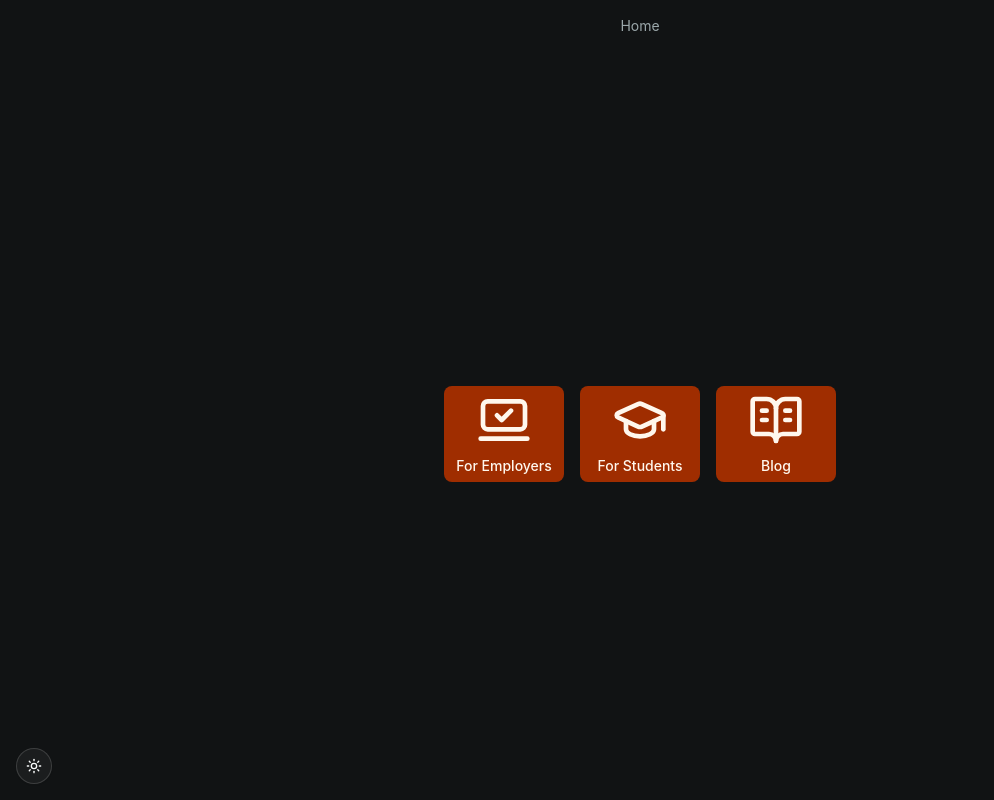
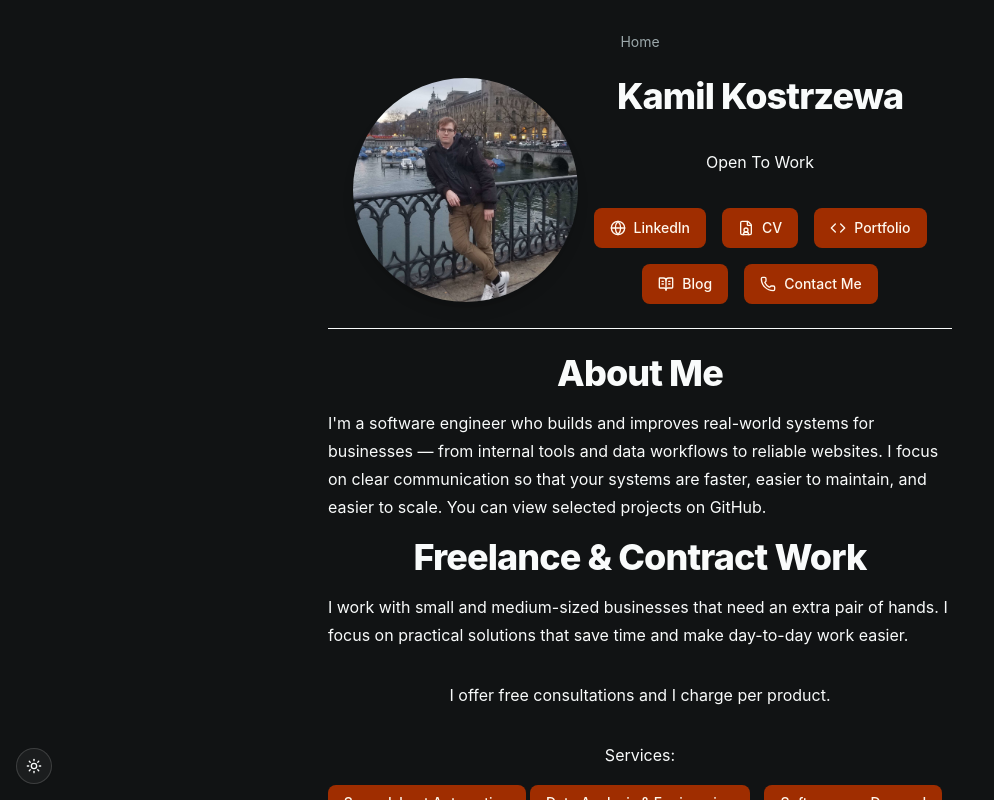
Before and after one commit to K0Stek122/portfolio-page, a React (Vite) app: page / in a window 1280 px wide. Shown: the whole page, without its empty margins (0-994 px from the left). Built offline with nearby package versions, Linux system fonts and the light colour scheme.

Commit message:
Removed index.ts, employers.ts is now the new main site.
Signed-off-by: K0Stek122 <kamilianos3@gmail.com>

```diff
--- a/scripts/generate-sitemap.mjs
+++ b/scripts/generate-sitemap.mjs
@@ -8,7 +8,7 @@ const outFile = join(__dirname, '../public/sitemap.xml');
 
 const SITE_URL = 'https://kostek.uk';
 
-const STATIC_PATHS = ['/', '/employers', '/employers/portfolio', '/blog'];
+const STATIC_PATHS = ['/', '/employers/portfolio', '/blog'];
 
 function parseFrontmatter(raw) {
     const match = raw.match(/^---\r?\n([\s\S]*?)\r?\n---/);
--- a/src/App.tsx
+++ b/src/App.tsx
@@ -1,5 +1,4 @@
 import { BrowserRouter, Routes, Route } from 'react-router-dom';
-import IndexPage from './pages/index';
 import EmployersPage from './pages/employers';
 import PortfolioPage from './pages/portfolio';
 import BlogPage from './pages/blog';
@@ -14,8 +13,7 @@ function App() {
     <ThemeProvider>
       <BrowserRouter>
           <Routes>
-              <Route path="/" element={<IndexPage />} />
-              <Route path="/employers" element={<EmployersPage />} />
+              <Route path="/" element={<EmployersPage />} />
               <Route path="/employers/portfolio" element={<PortfolioPage />} />
               <Route path="/blog" element={<BlogPage />} />
               <Route path="/blog/post" element={<BlogPostPage />} />
--- a/src/components/ui/large-button.tsx
+++ /dev/null
@@ -1,33 +0,0 @@
-import React from 'react';
-import { Button } from './button';
-
-interface LargeButtonProps {
-    children: React.ReactNode,
-    label?: string
-    onClick?: () => void;
-    variant?: 'link' | 'default' | 'destructive' | 'outline' | 'secondary' | 'ghost';
-    className?: string;
-}
-
-const LargeButton: React.FC<LargeButtonProps> = ({
-    children,
-    label,
-    onClick,
-    variant = 'default',
-    className = ''
-}) => {
-    const style = "h-24 w-30 transition-transform duration-200 hover:scale-110 flex flex-col items-center justify-center gap-2 hover:cursor-pointer animate-fadeInUp";
-
-    return (
-        <Button
-            variant={variant}
-            onClick={onClick}
-            className={`${style} ${className}`}
-        >
-            {children}
-            {label}
-        </Button>
-    );
-};
-
-export default LargeButton;
--- a/src/pages/employers.tsx
+++ b/src/pages/employers.tsx
@@ -2,10 +2,10 @@ import React from 'react';
 import H1 from '../components/ui/typographyh1';
 import { Button } from '../components/ui/button';
 import { Separator } from '../components/ui/separator';
-import { FileUser, Globe, Code, Phone } from 'lucide-react';
+import { FileUser, Globe, Code, Phone, BookOpenText } from 'lucide-react';
 import LinImage from '../assets/LinkedIn.jpg'
 import { AlertDialog, AlertDialogTrigger, AlertDialogContent, AlertDialogTitle, AlertDialogDescription, AlertDialogHeader, AlertDialogFooter, AlertDialogMedia, AlertDialogCancel} from '../components/ui/alert-dialog';
-import { Breadcrumb, BreadcrumbItem, BreadcrumbLink, BreadcrumbList, BreadcrumbSeparator } from '../components/ui/breadcrumb';
+import { Breadcrumb, BreadcrumbItem, BreadcrumbLink, BreadcrumbList } from '../components/ui/breadcrumb';
 import P from '../components/ui/typographyp';
 import { useNavigate } from 'react-router-dom';
 import SEO from '../components/seo';
@@ -31,18 +31,14 @@ const EmployersPage: React.FC<EmployersPageProps> = () => {
     return (
         <div className="flex flex-col overflow-x-hidden overflow-y-auto items-center h-screen w-full bg-background gap-6 py-8 px-4">
             <SEO
-                title="For Employers — Kamil Kostrzewa"
-                description="CV, contact details, and background for Kamil Kostrzewa, a software engineer who builds and improves real-world systems for businesses."
-                path="/employers"
+                title="Kamil Kostrzewa — Software Engineer Portfolio"
+                description="Portfolio and blog of Kamil Kostrzewa, a software engineer building pragmatic, real-world systems, data workflows, and reliable web apps."
+                path="/"
             />
             <Breadcrumb className="animate-fadeInUp hover:text-foreground">
                 <BreadcrumbList>
                     <BreadcrumbItem>
                         <BreadcrumbLink className="hover:text-foreground" href="/">Home</BreadcrumbLink>
-                    </BreadcrumbItem>
-                    <BreadcrumbSeparator />
-                    <BreadcrumbItem>
-                        <BreadcrumbLink className="hover:text-foreground" href="/employers">For Employers</BreadcrumbLink>
                     </BreadcrumbItem>
                 </BreadcrumbList>
             </Breadcrumb>
@@ -55,8 +51,8 @@ const EmployersPage: React.FC<EmployersPageProps> = () => {
                 />
                 <div className="flex flex-col items-center justify-center gap-4">
                     <H1>Kamil Kostrzewa</H1>
-                    <P class="mt-2">Open To Work</P>
-                    <div className="flex flex-row items-center justify-center gap-4">
+                    <P>Open To Work</P>
+                    <div className="flex flex-row flex-wrap items-center justify-center gap-4">
 
                         <Button
                             variant="default"
@@ -85,6 +81,16 @@ const EmployersPage: React.FC<EmployersPageProps> = () => {
                         </Button>
                     </div>
 
+                    <div className="flex flex-row flex-wrap items-center justify-center gap-4">
+                        <Button
+                            variant="default"
+                            size="lg"
+                            onClick={() => navigate('/blog')}
+                            >
+                                <BookOpenText data-icon="inline-start" />
+                                Blog
+                        </Button>
+
                         <AlertDialog>
                             <AlertDialogTrigger asChild>
                                 <Button variant="default" size="lg">
@@ -108,6 +114,7 @@ const EmployersPage: React.FC<EmployersPageProps> = () => {
                                 </AlertDialogFooter>
                             </AlertDialogContent>
                         </AlertDialog>
+                    </div>
                 </div>
             </div>
             <Separator className="animate-fadeInUp max-w-5/6 md:max-w-1/2" />
--- a/src/pages/index.tsx
+++ /dev/null
@@ -1,74 +0,0 @@
-import React from 'react';
-import { LaptopMinimalCheck, GraduationCap, BookOpenText } from 'lucide-react';
-import { useNavigate } from 'react-router-dom';
-import { AlertDialog, AlertDialogCancel, AlertDialogContent, AlertDialogDescription, AlertDialogFooter, AlertDialogHeader, AlertDialogTitle, AlertDialogTrigger } from '../components/ui/alert-dialog';
-import LargeButton from '../components/ui/large-button';
-import { Breadcrumb, BreadcrumbItem, BreadcrumbLink, BreadcrumbList } from '../components/ui/breadcrumb';
-import SEO from '../components/seo';
-
-/*
-The main page will display three main buttons:
-- Employers for employer information
-- Students for learning information
-- Blog for the main blog page.
-*/
-
-interface IndexPageProps {
-    prompt?: string;
-}
-
-const IndexPage: React.FC<IndexPageProps> = () => {
-    const navigate = useNavigate();
-
-    return (
-        <div className="flex flex-col overflow-hidden justify-center items-center h-screen bg-background m-2">
-            <SEO
-                title="Kamil Kostrzewa — Software Engineer Portfolio"
-                description="Portfolio and blog of Kamil Kostrzewa, a software engineer building pragmatic, real-world systems, data workflows, and reliable web apps."
-                path="/"
-            />
-            <Breadcrumb className="animate-fadeInUp hover:text-foreground pb-4 m-2">
-                <BreadcrumbList>
-                    <BreadcrumbItem>
-                        <BreadcrumbLink className="hover:text-foreground" href="/">Home</BreadcrumbLink>
-                    </BreadcrumbItem>
-                </BreadcrumbList>
-            </Breadcrumb>
-            <div className="flex items-center justify-center h-screen bg-background gap-4">
-                <LargeButton onClick={()=> navigate('/employers')}>
-                    <LaptopMinimalCheck className="size-14" data-icon="inline-start" aria-hidden="true" />
-                    For Employers
-                </LargeButton>
-
-
-                <AlertDialog>
-                    <AlertDialogTrigger>
-                        <LargeButton>
-                            <GraduationCap className="size-14" data-icon="inline-start" aria-hidden="true" />
-                            For Students
-                        </LargeButton>
-                    </AlertDialogTrigger>
-                    <AlertDialogContent>
-                        <AlertDialogHeader>
-                            <AlertDialogTitle>Sorry!</AlertDialogTitle>
-                            <AlertDialogDescription>
-                                I'm working very hard to provide you understandable and easy-to-follow learning content, but I still need more time. Until then you can find tutorials on my blog.
-                            </AlertDialogDescription>
-                        </AlertDialogHeader>
-                        <AlertDialogFooter>
-                            <AlertDialogCancel variant="default">Okay</AlertDialogCancel>
-                        </AlertDialogFooter>
-                    </AlertDialogContent>
-                </AlertDialog>
-
-                <LargeButton onClick={() => navigate('/blog')}>
-                    <BookOpenText className="size-14" data-icon="inline-start" aria-hidden="true" />
-                    Blog
-                </LargeButton>
-
-            </div>
-        </div>
-    );
-};
-
-export default IndexPage;
--- a/src/pages/portfolio.tsx
+++ b/src/pages/portfolio.tsx
@@ -191,10 +191,6 @@ export default function PortfolioPage() {
                     </BreadcrumbItem>
                     <BreadcrumbSeparator />
                     <BreadcrumbItem>
-                        <BreadcrumbLink className="hover:text-foreground" href="/employers">For Employers</BreadcrumbLink>
-                    </BreadcrumbItem>
-                    <BreadcrumbSeparator />
-                    <BreadcrumbItem>
                         <BreadcrumbLink className="hover:text-foreground" href="/employers/portfolio">Portfolio</BreadcrumbLink>
                     </BreadcrumbItem>
                 </BreadcrumbList>
```
Also changed, not shown: 2 other files (tests, documents, lock files or other folders). Lines whose indentation alone changed are shown as unchanged.
